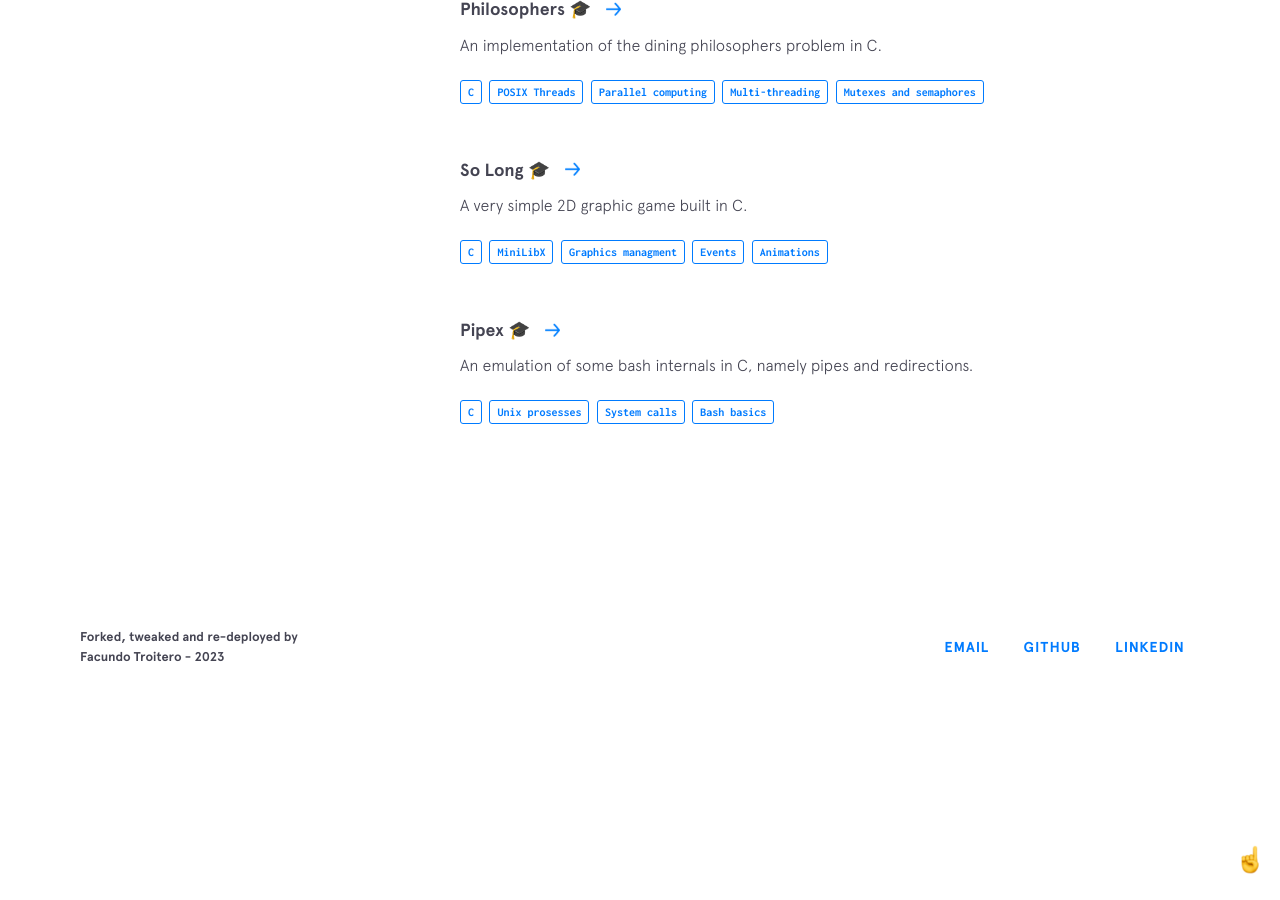
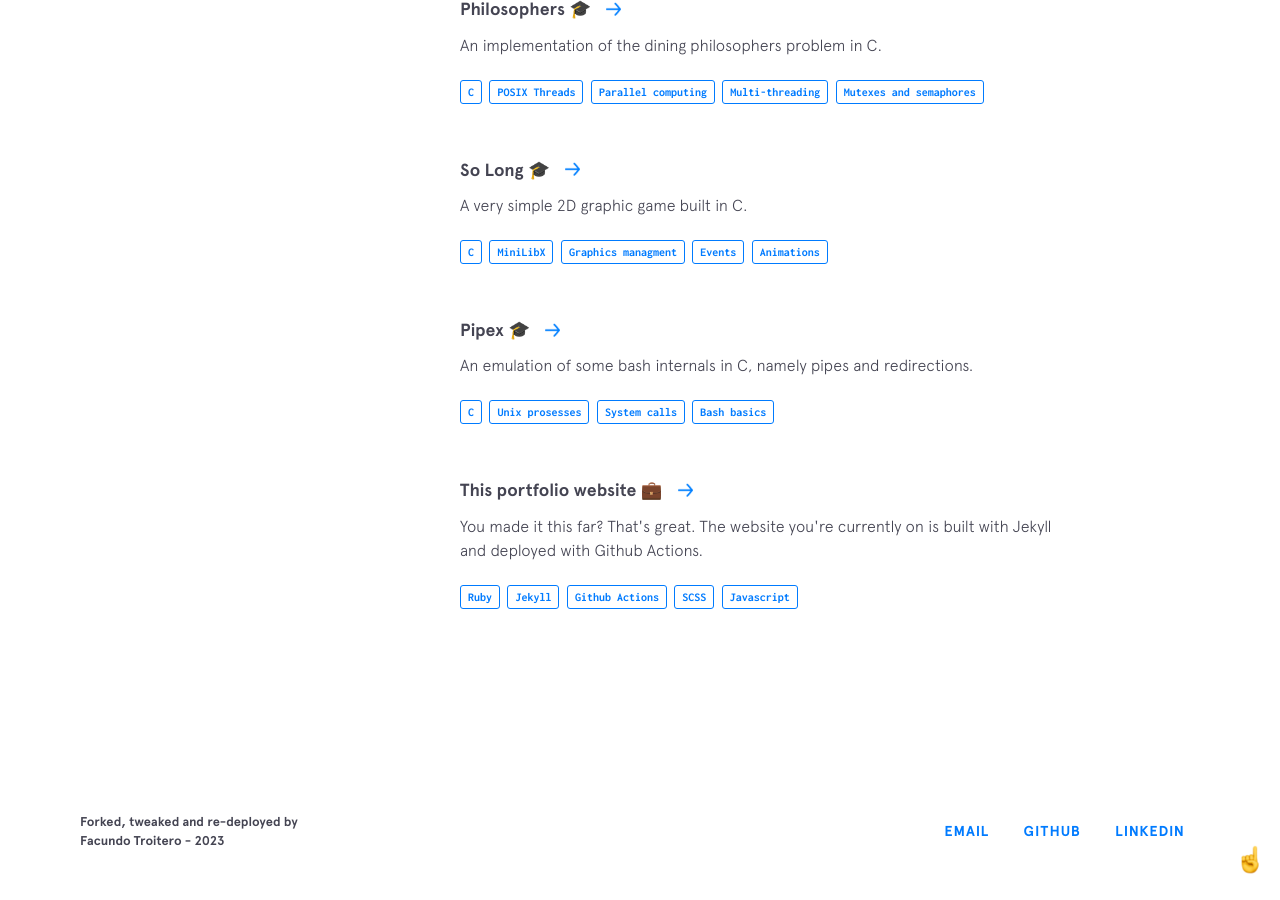
Before and after one commit to MrFacundo/mrfacundo.github.io, a Jekyll site: the page built from index.html, in a window 1280 px wide and 900 px high, scrolled down 4950 px. Built offline with Jekyll 4.4.1, drawn with Linux system fonts in a browser that asks for light colours; nearby versions of some CDN libraries; before the commit the page ends 5666 px from its top, so only the background shows below that; some of the changed text lies outside the part shown.

Commit message:
added check for preferred color  mode in OS, added portfolio in other projects section

```diff
--- a/_data/other-projects.yml
+++ b/_data/other-projects.yml
@@ -69,3 +69,12 @@
     - thing: Unix prosesses
     - thing: System calls
     - thing: Bash basics
+
+- name: This portfolio website 💼
+  description: You made it this far? That's great. The website you're currently on is built with Jekyll and deployed with Github Actions.
+  used:
+    - thing: Ruby
+    - thing: Jekyll
+    - thing: Github Actions
+    - thing: SCSS
+    - thing: Javascript
--- a/_includes/intro.html
+++ b/_includes/intro.html
@@ -2,7 +2,7 @@
   <h1 class="intro__hello">Hi!</h1>
 
   <h2 class="intro__tagline">I'm
-    <span class="name">Facundo Troitero</span>, a front-end web developer building engaging digital experiences <span
+    <span class="name">Facundo Troitero</span>, front-end web developer. I build engaging digital experiences <span
       class="emoji technologist"></span>
   </h2>
 
--- a/js/main.js
+++ b/js/main.js
@@ -6,7 +6,9 @@
   const toggle = document.getElementById('toggle');
   const input = document.getElementById('switch');
 
-  if (night) {
+  const prefersDarkMode = () => window.matchMedia && window.matchMedia('(prefers-color-scheme: dark)').matches;
+
+  if (prefersDarkMode() || night ) {
     input.checked = true;
     body.classList.add('night');
   }
```
